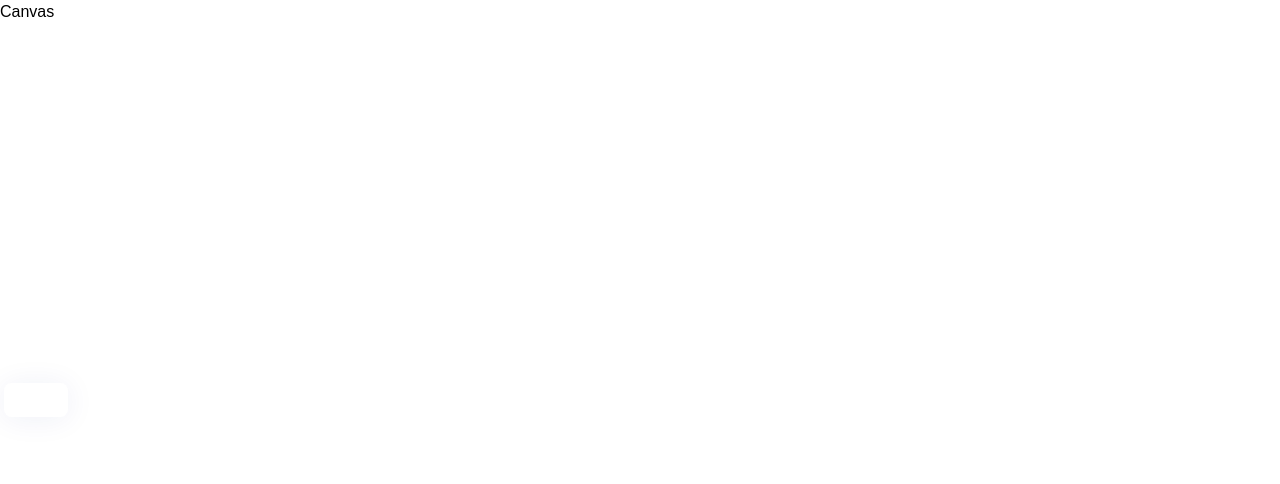
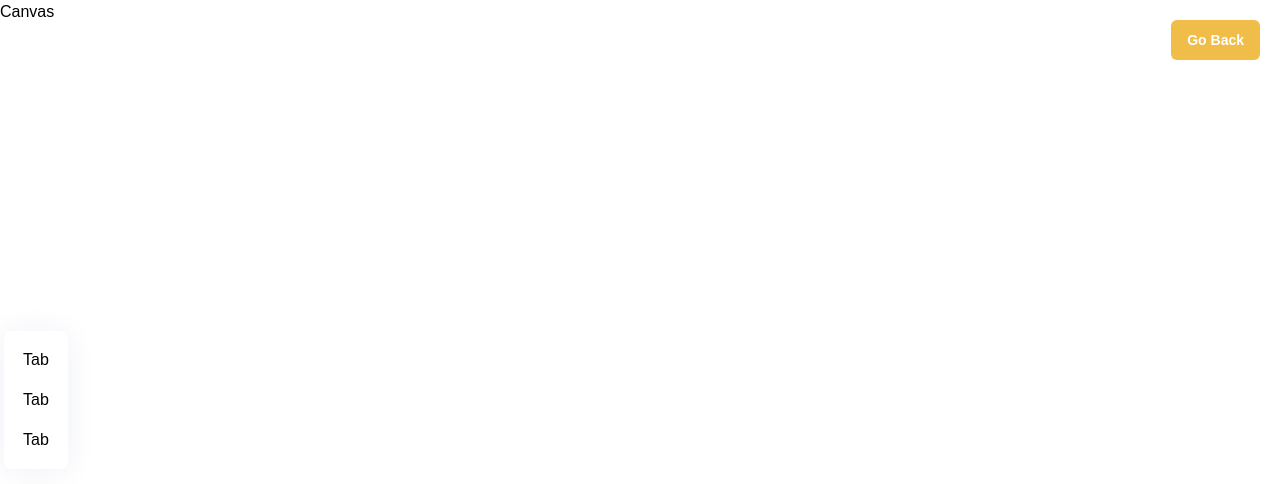
Before and after one commit to MatthewsRicky/threejs-tshirts, a React (Vite) app in the folder client/: page / in a window 1280 px wide. Both pictures are taken after a click on the button "Customize it". Shown: the top 484 px of the page. Built offline with nearby package versions, Linux system fonts and the light colour scheme; a web font is replaced by a local one.

Commit message:
Update Customizer.jsx

```diff
--- a/client/src/pages/Customizer.jsx
+++ b/client/src/pages/Customizer.jsx
@@ -28,8 +28,28 @@
 						{...slideAnimation("left")}
 					>
 						<div className="flex items-center min-h-screen">
-							<div className="editortabs-container tabs"></div>
+							<div className="editortabs-container tabs">
+								{EditorTabs.map((tab) => (
+									<Tab
+										key={tab.name}
+										tab={tab}
+										handleClick={() => {}}
+									/>
+								))}
+							</div>
 						</div>
+					</motion.div>
+
+					<motion.div
+						className="absolute z-10 top-5 right-5"
+						{...fadeAnimation}
+					>
+						<CustomButton
+							type="filled"
+							title="Go Back"
+							handleClick={() => (state.intro = true)}
+							customStyles="w-fit px-4 py-2.5 font-bold text-sm"
+						/>
 					</motion.div>
 				</>
 			)}
```
